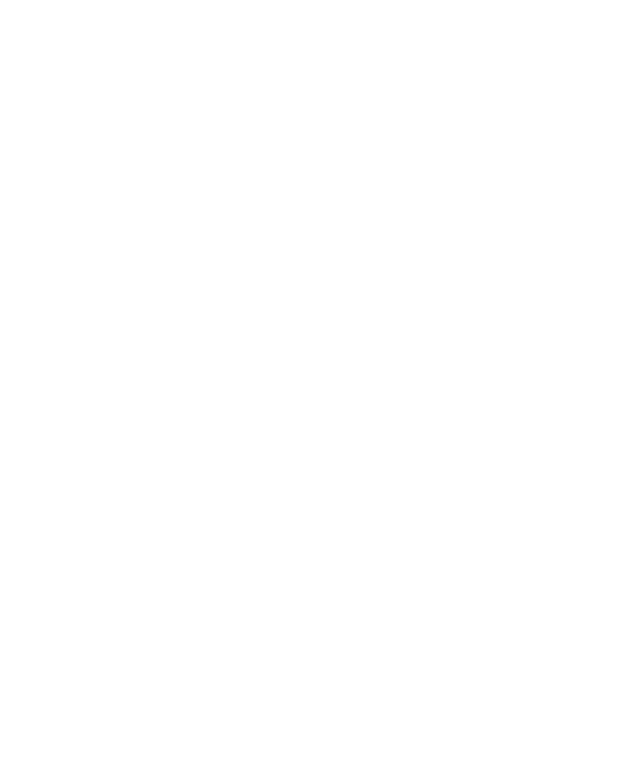
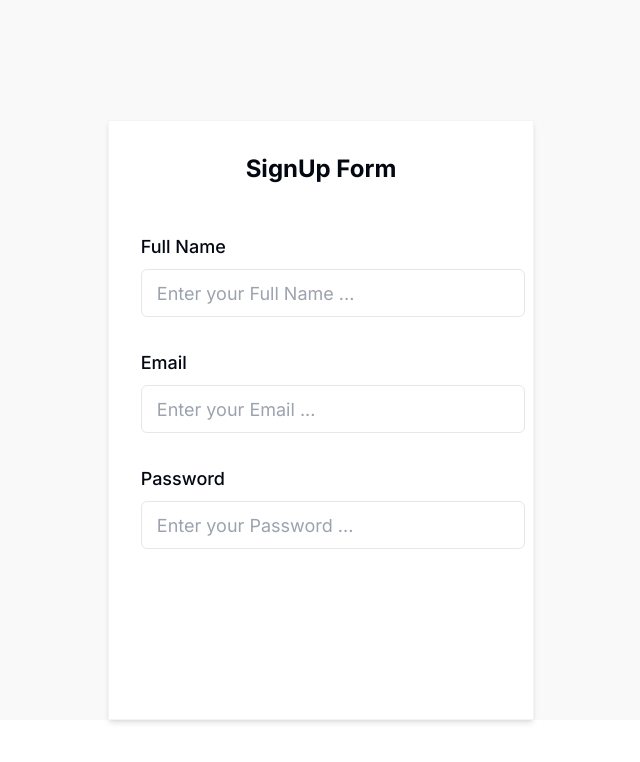
Before and after one commit to syedshahmirsultan/SignIn-SignUp-Form, a Next.js app: page / in a window 1280 px wide. Shown: the top 762 px of the page, without its empty margins (319-959 px from the left). Built offline with nearby package versions, Linux system fonts and the light colour scheme.

Commit message:
updated code

```diff
--- a/app/Components/SignUp.tsx
+++ b/app/Components/SignUp.tsx
@@ -2,8 +2,28 @@
 
 const SignUp = () => {
     return (
-        <section className="mt-20 bg-gray-100/50 shadow-md border h-96 w-72 border-gray-100">
-         <h1 className='text-gray-950 font-semibold text-xl text-center mt-4'>SignUp</h1>
+        <section className="mt-10 mb-20 bg-white shadow-md border h-[600px] mx-auto w-4/12 border-gray-100">
+         <h1 className='text-gray-950 font-bold text-2xl text-center mt-8'>SignUp Form</h1>
+         <form className='mt-12 flex flex-col gap-y-8'>
+<div className="space-y-2 ml-8">
+<label className='text-gray-950 font-medium text-lg'>
+    Full Name
+</label>
+<input required type="text" placeholder='   Enter your Full Name ...' className="h-12 w-96 outline-2 outline-blue-700 border border-gray-200 text-gray-900 text-lg rounded-md"/>
+</div>
+<div className="space-y-2 ml-8">
+<label className='text-gray-950 font-medium text-lg'>
+    Email
+</label>
+<input type="email" required placeholder='   Enter your Email ...' className="h-12 w-96 outline-2 outline-blue-700 border border-gray-200 text-gray-900 text-lg rounded-md"/>
+</div>
+<div className="space-y-2 ml-8">
+<label className='text-gray-950 font-medium text-lg'>
+    Password
+</label>
+<input type='password'required placeholder='   Enter your Password ...' className="h-12 w-96 outline-2 outline-blue-700 border border-gray-200 text-gray-900 text-lg rounded-md"/>
+</div>
+         </form>
         </section>
     );
 }
--- a/app/layout.tsx
+++ b/app/layout.tsx
@@ -16,7 +16,8 @@
 }>) {
   return (
     <html lang="en">
-      <body className={inter.className}>{children}</body>
+      <body className={inter.className}>
+        <div className="bg-gray-100/50 pt-20">{children}</div></body>
     </html>
   );
 }
--- a/app/page.tsx
+++ b/app/page.tsx
@@ -1,9 +1,10 @@
 import Image from "next/image";
+import SignUp from "./Components/SignUp";
 
 export default function Home() {
   return (
    <main>
-
+    <SignUp/>
     </main>
   );
 }
```
